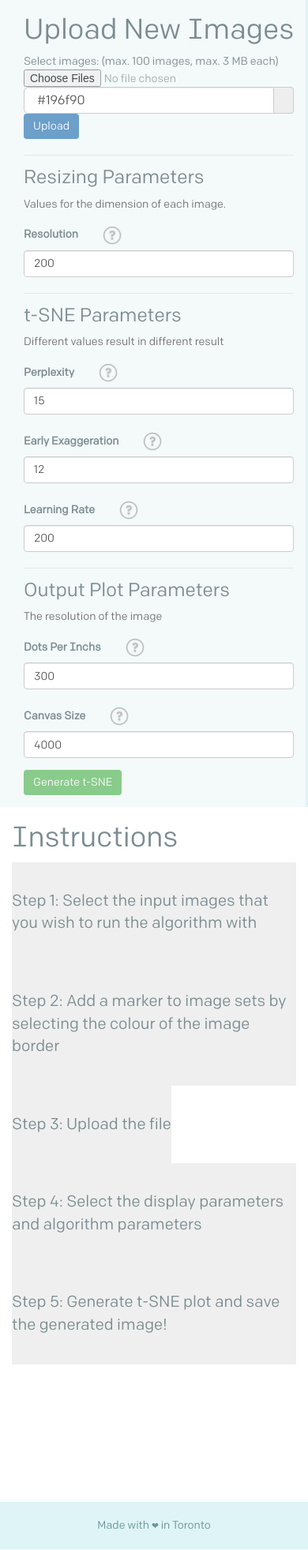
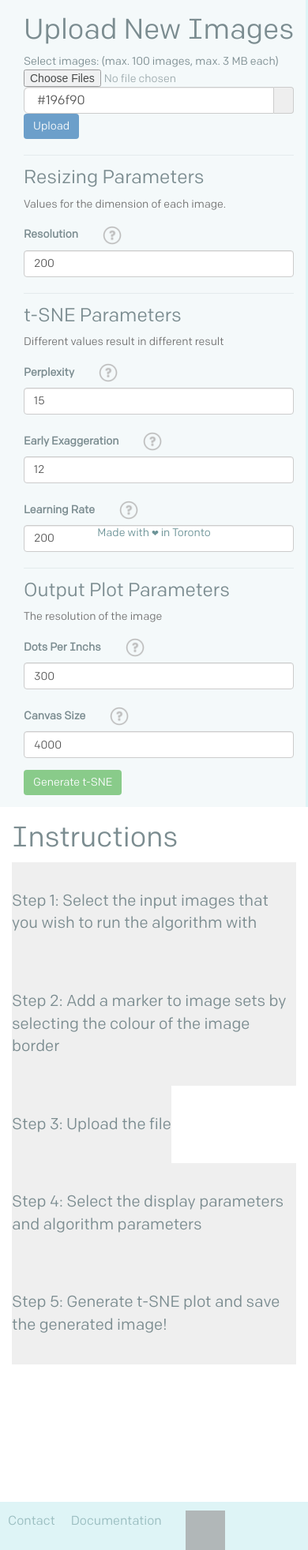
Before and after one commit to bessaFan/ML-playground, a Flask app: page /?session=919da527-01ee-44ef-bc14-e873f66567d6 in a window 390 px wide. Shown: the part 139-2102 px from the top of the page at 79% size. Run offline with Flask 2, Linux system fonts and the light colour scheme; some libraries are stand-ins or nearby versions; grey boxes are pictures that could not be loaded.

Commit message:
my footer

```diff
--- a/static/css/app.css
+++ b/static/css/app.css
@@ -16,6 +16,28 @@ body {
   color: #fff;
   background-color: #def4f6;
 }
+
+.footer-link {
+  display: inline-block;
+  height: 30px;
+  padding: 0 10px;
+  margin: 10px 0;
+  font-size: 16px;
+  line-height: 30px;
+  vertical-align: middle;
+  color: #99bcbf;
+  text-decoration: none !important;
+}
+
+a {
+  color: #1bb5c2;
+}
+
+a:hover {
+  color: #1bb5c2;
+}
+
+
 .instruction_steps {
     border: white;
     text-align: left;
--- a/templates/main.html
+++ b/templates/main.html
@@ -355,11 +355,27 @@
 
     <!-- Footer -->
     <div class="row" >
-     <div class="footer col-md-12" style="background-color:#def4f6;">
-      <div class="text-center footer-content">
-        Made with ❤ in Toronto
-      </div>
+     <div class="footer col-sm-6" style="background-color:#def4f6;">
+      <!-- <div class="footer-content"> -->
+        <a class="footer-link" style="float:left">Contact</a>
+        <a class="footer-link" style="float:left">Documentation</a>
+      <!-- </div> -->
     </div>
+    <div class="footer col-sm-6" style="background-color:#def4f6;">
+      <a class="footer-link" style="float:right">
+        <img src="https://image.flaticon.com/icons/svg/25/25231.svg" style="opacity: 0.7;width:50px;height:50px;border:0; position:absolute; right:120px;">
+      </a>
+    </div>
+  </div>
+  <div class="text-center footer-content" style="
+    position: absolute;
+    right: 0;
+    bottom: 0;
+    left: 0;
+    bottom: 0px;
+    color: #6d9498;"
+  >
+    Made with ❤ in Toronto
   </div>
 </body>
 
```
Also changed, not shown: 1 other file.
